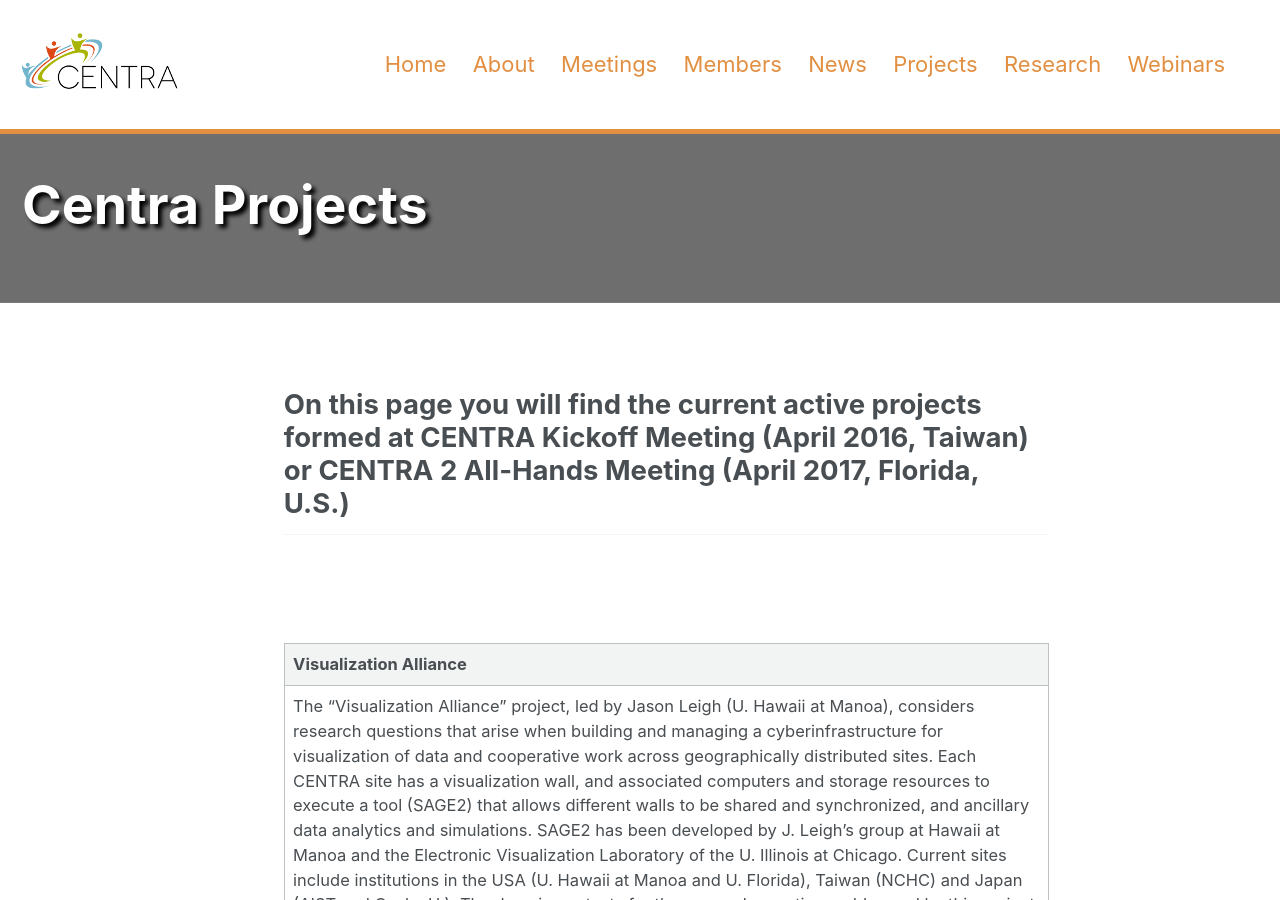
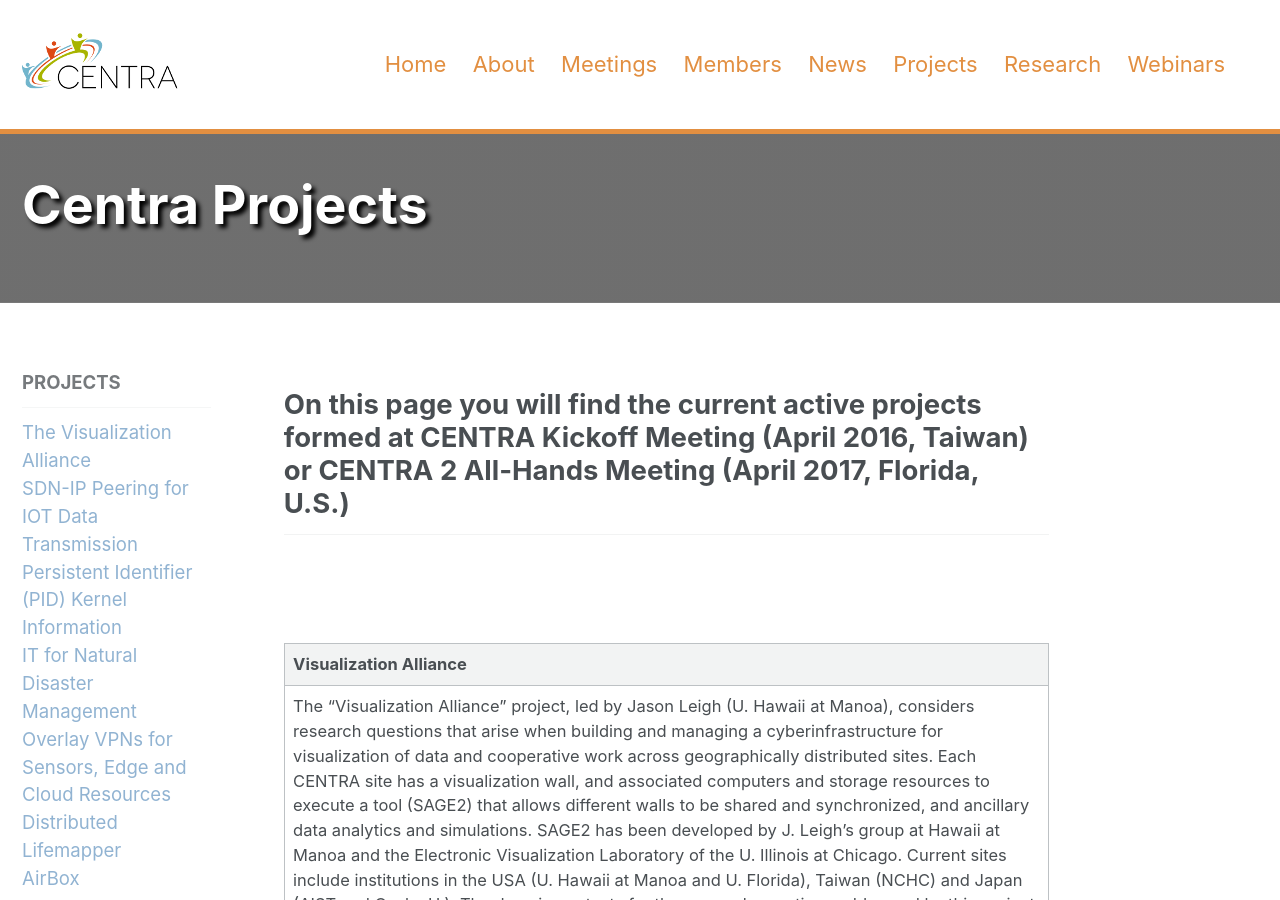
Before and after one commit to gshong1/globacentra.github.io, a Jekyll site: the page built from _pages/projects.md, in a window 1280 px wide and 900 px high. Built offline with Jekyll 4.4.1, drawn with Linux system fonts in a browser that asks for light colours; nearby versions of some CDN libraries.

Commit message:
added projects page & images

```diff
--- a/_data/navigation.yml
+++ b/_data/navigation.yml
@@ -42,3 +42,22 @@
        url: #
      - title: Contact
        url: #
+
+
+projects:
+ - title: Projects
+   children:
+     - title: The Visualization Alliance
+       url: /projects/#va
+     - title: SDN-IP Peering for IOT Data Transmission
+       url: /projects/#sd
+     - title: Persistent Identifier (PID) Kernel Information
+       url: /projects/#pi
+     - title: IT for Natural Disaster Management
+       url: /projects/#it
+     - title: Overlay VPNs for Sensors, Edge and Cloud Resources
+       url: /projects/#ov
+     - title: Distributed Lifemapper
+       url: /projects/#di
+     - title: AirBox
+       url: /projects/#ai
```
